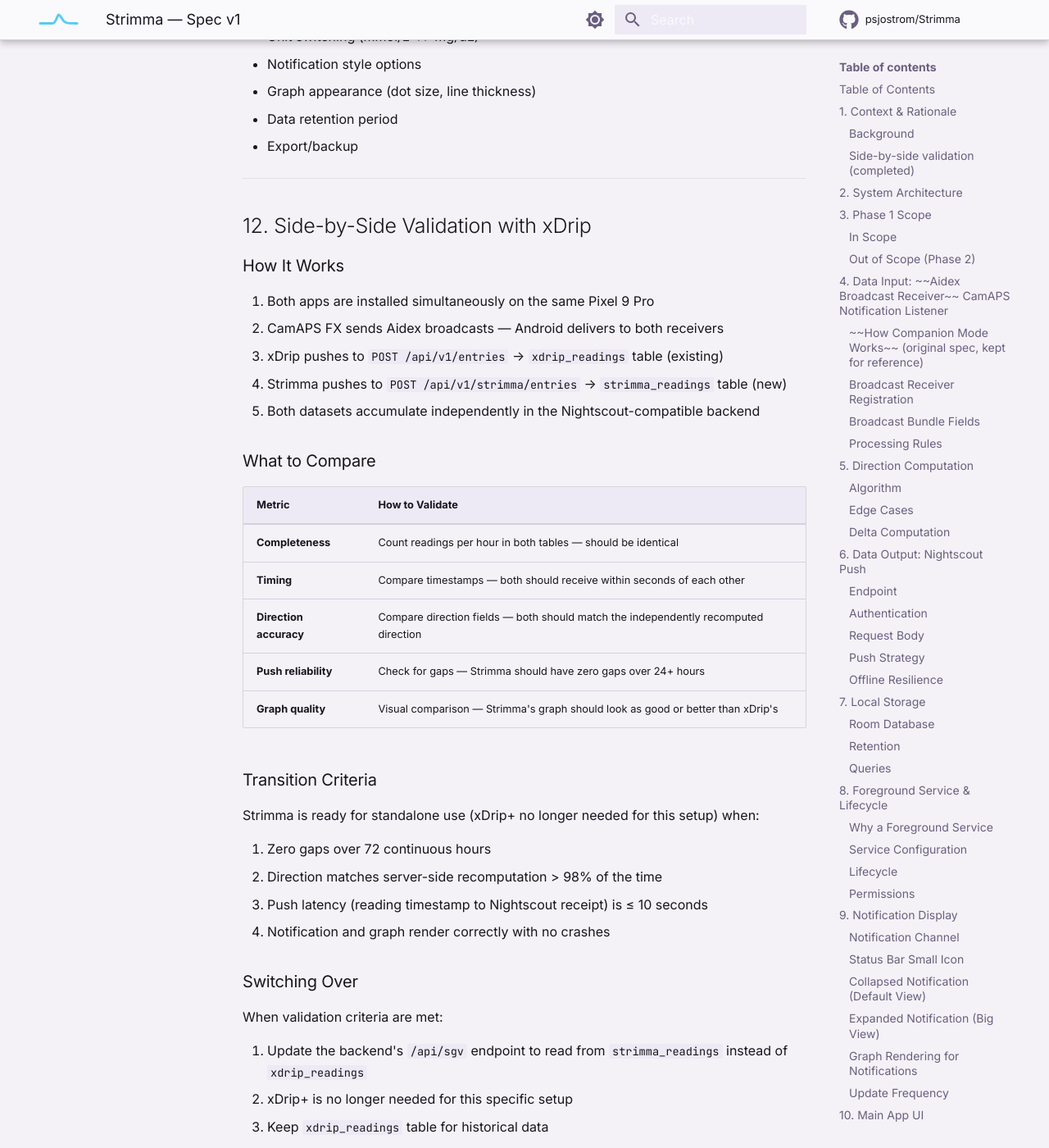
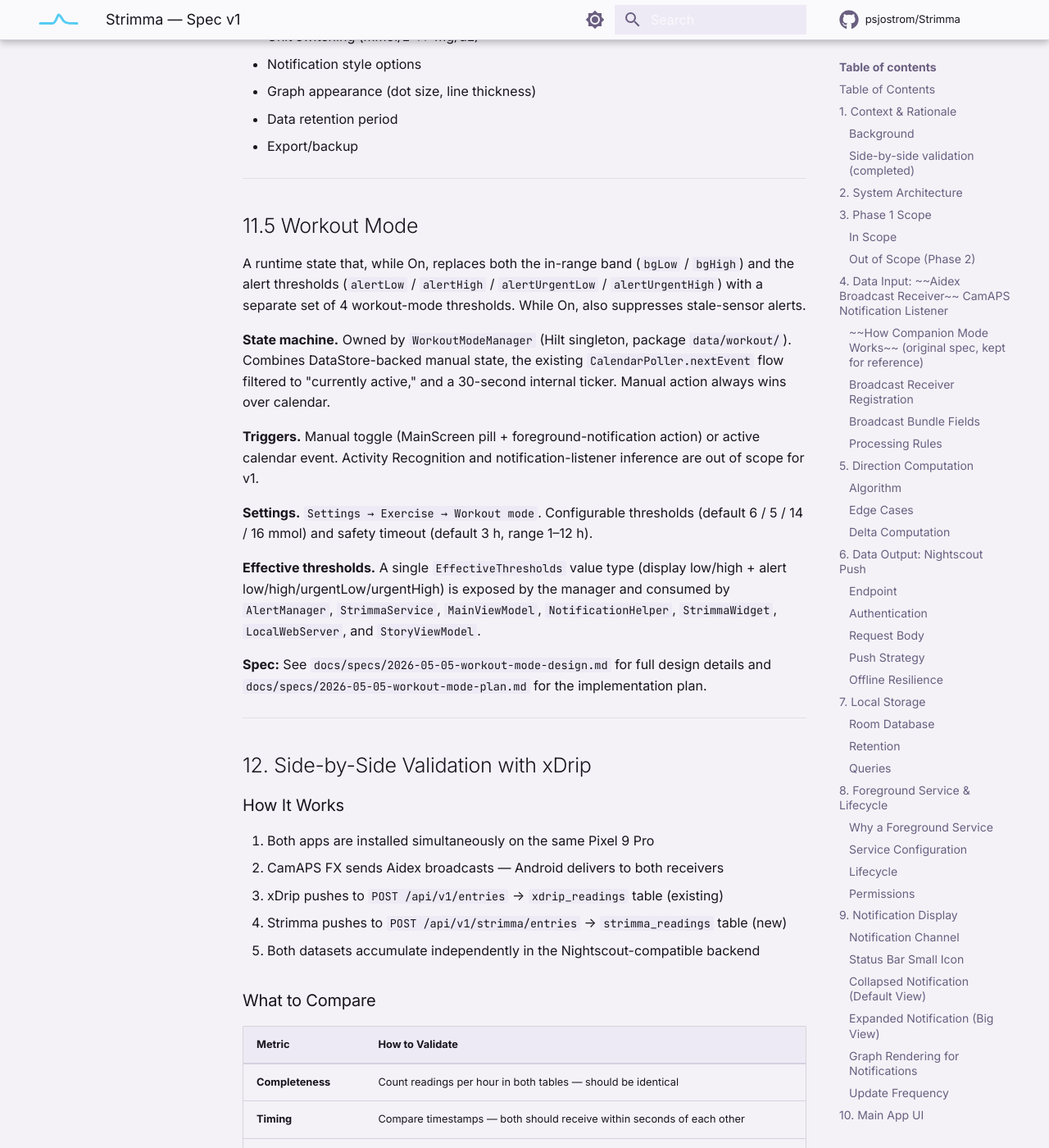
Before and after one commit to psjostrom/strimma, an MkDocs documentation site: the page built from docs/internal/spec.md, in a window 1280 px wide and 1400 px high, scrolled down 15842 px. Shown: the whole window at 82% size. Built offline with MkDocs 1.6.1 and Material for MkDocs 9.7.7, drawn with Linux system fonts in a browser that asks for light colours; comment, search, counter and statistics services are not loaded.

Commit message:
docs(workout): user guide + internal spec section

```diff
--- a/docs/internal/spec.md
+++ b/docs/internal/spec.md
@@ -530,6 +530,22 @@
 
 ---
 
+## 11.5 Workout Mode
+
+A runtime state that, while On, replaces both the in-range band (`bgLow` / `bgHigh`) and the alert thresholds (`alertLow` / `alertHigh` / `alertUrgentLow` / `alertUrgentHigh`) with a separate set of 4 workout-mode thresholds. While On, also suppresses stale-sensor alerts.
+
+**State machine.** Owned by `WorkoutModeManager` (Hilt singleton, package `data/workout/`). Combines DataStore-backed manual state, the existing `CalendarPoller.nextEvent` flow filtered to "currently active," and a 30-second internal ticker. Manual action always wins over calendar.
+
+**Triggers.** Manual toggle (MainScreen pill + foreground-notification action) or active calendar event. Activity Recognition and notification-listener inference are out of scope for v1.
+
+**Settings.** `Settings → Exercise → Workout mode`. Configurable thresholds (default 6 / 5 / 14 / 16 mmol) and safety timeout (default 3 h, range 1–12 h).
+
+**Effective thresholds.** A single `EffectiveThresholds` value type (display low/high + alert low/high/urgentLow/urgentHigh) is exposed by the manager and consumed by `AlertManager`, `StrimmaService`, `MainViewModel`, `NotificationHelper`, `StrimmaWidget`, `LocalWebServer`, and `StoryViewModel`.
+
+**Spec:** See `docs/specs/2026-05-05-workout-mode-design.md` for full design details and `docs/specs/2026-05-05-workout-mode-plan.md` for the implementation plan.
+
+---
+
 ## 12. Side-by-Side Validation with xDrip
 
 ### How It Works
```
Also changed, not shown: docs/guide/workout-mode.md (added, +44 -0 lines).
